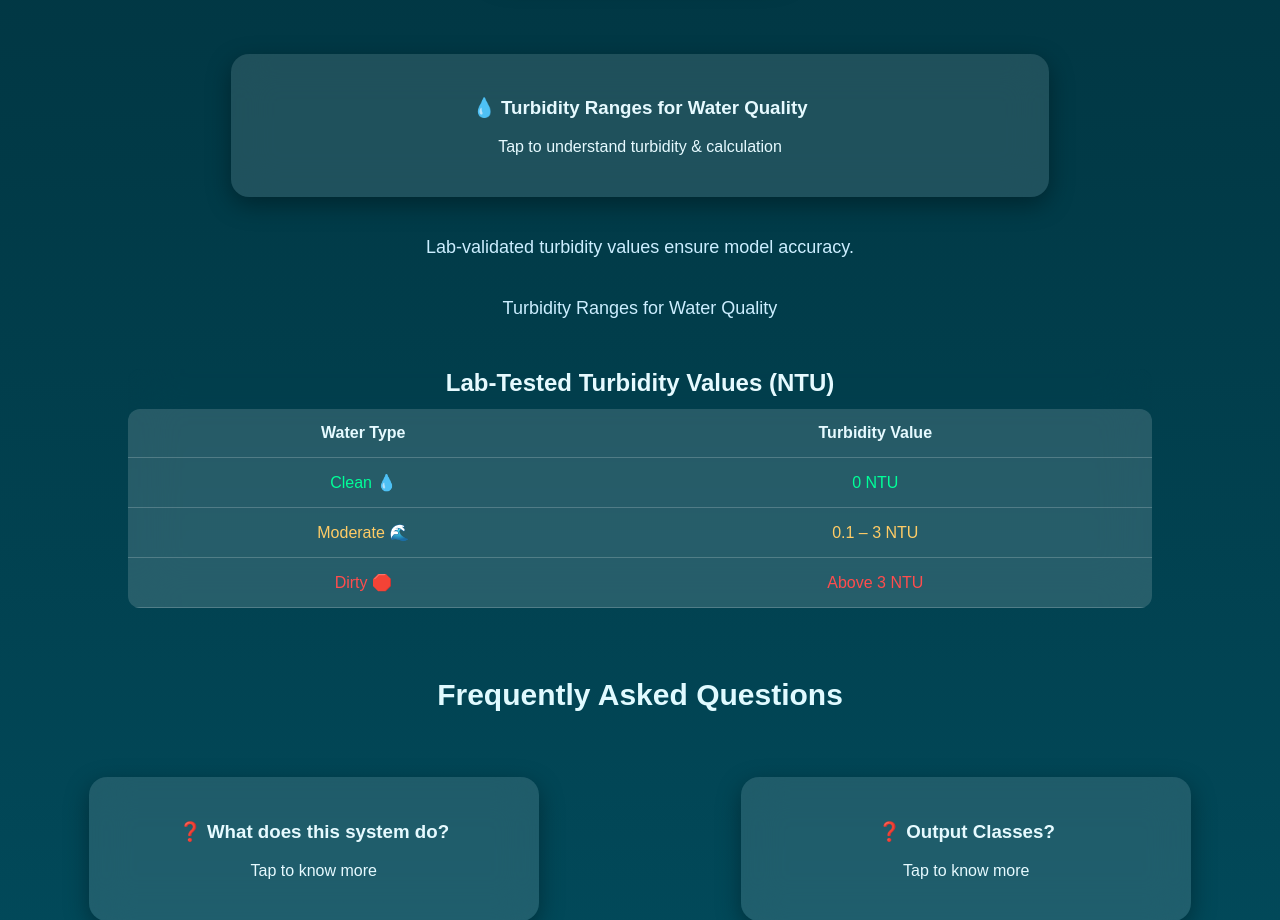
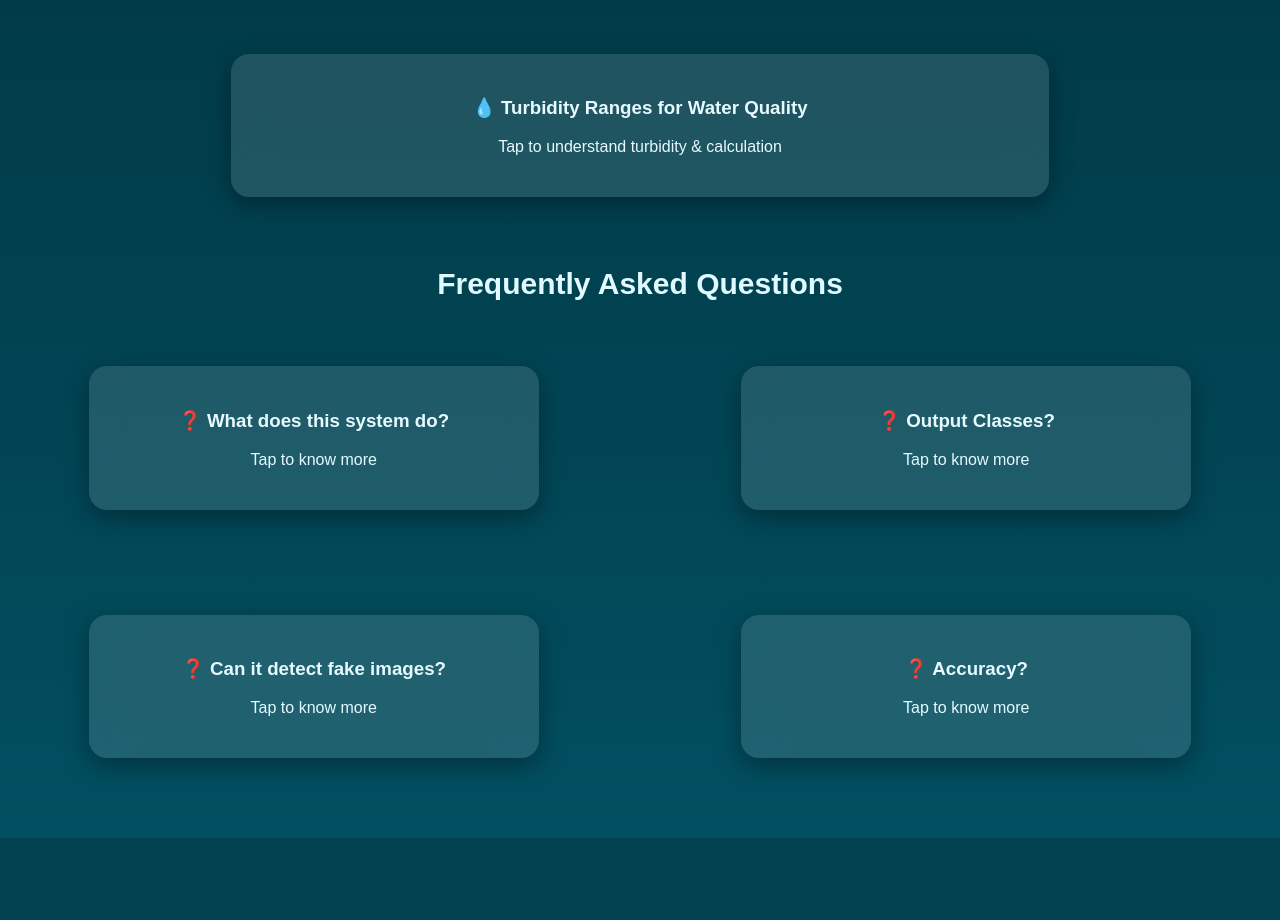
Before and after one commit to SRUSHTINRAO/Water-Quality-Assessment-Using-Mobile-Captured-Images-for-Real-Time-Monitoring, a Flask app: page / in a window 1280 px wide. Shown: the part 909-1829 px from the top of the page. After the commit the page ends 1747 px from the top, so only its background shows below. Run offline with Flask 3, Linux system fonts and the light colour scheme.

Commit message:
Updated turbidity display and removed table

```diff
--- a/app.py
+++ b/app.py
@@ -88,20 +88,32 @@ def predict():
     turbidity_lower = round(lower_sum, 2)
     turbidity_upper = round(upper_sum, 2)
 
+    # ----------------------------
+    # TURBIDITY RANGE CLASSIFICATION (ADDED)
+    # ----------------------------
     if pred_label == "Not_Water" or confidence < 0.60:
         turbidity_text = "N/A"
         turbidity_range = "N/A"
     else:
         turbidity_text = f"{turbidity_est} NTU"
-        turbidity_range = f"{turbidity_lower} – {turbidity_upper} NTU"
 
+        if turbidity_est < 1:
+            turbidity_range = "Clean (0 – 1 NTU)"
+        elif turbidity_est < 5:
+            turbidity_range = "Moderate (1 – 5 NTU)"
+        else:
+            turbidity_range = "Dirty (5+ NTU)"
+
+    # ----------------------------
+    # RETURN RESULT PAGE
+    # ----------------------------
     return render_template(
         "result.html",
         image_path=f"uploads/{filename}",
         label=pred_label,
         confidence=round(confidence * 100, 2),
         turbidity=turbidity_text,
-        turbidity_range=turbidity_range
+        turbidity_range=turbidity_range  # ADDED
     )
 
 if __name__ == "__main__":
--- a/templates/home.html
+++ b/templates/home.html
@@ -31,13 +31,6 @@
             width: 60%;
             margin: 40px auto;
             cursor: pointer;
-        }
-
-        /* Turbidity Note */
-        .validation-note {
-            text-align: center;
-            font-size: 18px;
-            margin-top: 40px;
         }
 
         /* Modal Styling */
@@ -106,7 +99,6 @@
         <p>Tap to know more</p>
     </div>
 
-    <!-- Existing Cards -->
     <div class="glass-card feature-card" onclick="openModal('modal1')">
         <h3>📷 Image Detection</h3>
         <p>Tap to know more</p>
@@ -129,37 +121,17 @@
 
 </div>
 
-<!-- TURBIDITY CARD -->
+<!-- TURBIDITY CARD (ONLY THIS KEPT) -->
 <div class="glass-card turbidity-card" onclick="openModal('modal5')">
     <h3>💧 Turbidity Ranges for Water Quality</h3>
     <p>Tap to understand turbidity & calculation</p>
 </div>
 
-<!-- TABLE LABELS -->
-<p class="validation-note">Lab-validated turbidity values ensure model accuracy.</p>
-<p class="validation-note">Turbidity Ranges for Water Quality</p>
-
-<!-- TURBIDITY TABLE -->
-<table>
-    <caption>Lab-Tested Turbidity Values (NTU)</caption>
-    <thead>
-    <tr>
-        <th>Water Type</th>
-        <th>Turbidity Value</th>
-    </tr>
-    </thead>
-    <tbody>
-    <tr class="Clean"><td>Clean 💧</td><td>0 NTU</td></tr>
-    <tr class="Moderate"><td>Moderate 🌊</td><td>0.1 – 3 NTU</td></tr>
-    <tr class="Dirty"><td>Dirty 🛑</td><td>Above 3 NTU</td></tr>
-    </tbody>
-</table>
-
+<!-- Removed table here (as per your request) -->
 
 <!-- FAQ TITLE -->
 <h2 class="section-title">Frequently Asked Questions</h2>
 
-<!-- FAQ CARDS -->
 <div class="faq-cards">
 
     <div class="glass-card" onclick="openModal('faq1')">
@@ -195,95 +167,55 @@
         <h2>📘 Project Description</h2>
         <p>
             This project is an AI-based water quality assessment system that uses
-            a Convolutional Neural Network (CNN) to classify images of water
-            into Clean, Moderate, Dirty, or Not Water.
-            It is designed to help automate water inspection with instant results.
+            a Convolutional Neural Network (CNN) to classify water images into
+            Clean, Moderate, Dirty, or Not Water.
         </p>
         <button class="close-btn" onclick="closeModal('project_desc')">Close</button>
     </div>
 </div>
 
-<!-- Existing Popups -->
-<div id="modal1" class="modal"><div class="modal-content"><h2>📷 Image Detection</h2><p>Uploaded images go through preprocessing to improve accuracy.</p><button class="close-btn" onclick="closeModal('modal1')">Close</button></div></div>
+<!-- Existing Modals -->
+<div id="modal1" class="modal"><div class="modal-content"><h2>📷 Image Detection</h2><p>Uploaded images go through preprocessing for accuracy.</p><button class="close-btn" onclick="closeModal('modal1')">Close</button></div></div>
 
- <!-- MODAL 2 — CNN Model With Classification Snippet -->
 <div id="modal2" class="modal">
     <div class="modal-content">
         <h2>🔬 CNN Model – How It Predicts</h2>
-
         <p style="text-align:left; font-size:15px; line-height:1.5;">
-            The CNN processes your uploaded image and calculates the probability
-            for each class: <b>Clean</b>, <b>Moderate</b>, <b>Dirty</b>, and <b>Not_Water</b>.
-            <br><br>
-            The model chooses the class with the highest probability.
-            If confidence is less than <b>60%</b>, it automatically outputs <b>Not_Water</b>.
+            The CNN outputs probabilities for Clean, Moderate, Dirty, and Not_Water.
+            The highest probability becomes the result.
         </p>
-
-        <div style="
-            background: rgba(0,0,0,0.4);
-            padding: 12px;
-            border-radius: 10px;
-            margin-top: 15px;
-            text-align:left;
-            font-size:14px;
-            font-family: monospace;
-            overflow-x: auto;
-        ">
-<pre style="white-space: pre-wrap; color:#e0faff;">
-
-# Image → Array
-img = image.load_img(filepath, target_size=(128,128))
-img_array = image.img_to_array(img) / 255.0
-img_array = np.expand_dims(img_array, axis=0)
-
-# CNN Prediction
-preds = model.predict(img_array)
-confidence = float(np.max(preds))
-pred_index = int(np.argmax(preds))
-
-pred_label = class_labels[str(pred_index)]
-
-# Rule: If confidence < 60% → Not_Water
-if confidence < 0.60:
-    pred_label = "Not_Water"
-
-</pre>
-        </div>
-
         <button class="close-btn" onclick="closeModal('modal2')">Close</button>
     </div>
 </div>
 
+<div id="modal3" class="modal"><div class="modal-content"><h2>🌊 User Interface</h2><p>Animated underwater UI.</p><button class="close-btn" onclick="closeModal('modal3')">Close</button></div></div>
 
-<div id="modal3" class="modal"><div class="modal-content"><h2>🌊 User Interface</h2><p>Designed with underwater-themed animation for smooth experience.</p><button class="close-btn" onclick="closeModal('modal3')">Close</button></div></div>
+<div id="modal4" class="modal"><div class="modal-content"><h2>⚡ Fast Results</h2><p>Model predicts instantly.</p><button class="close-btn" onclick="closeModal('modal4')">Close</button></div></div>
 
-<div id="modal4" class="modal"><div class="modal-content"><h2>⚡ Fast Results</h2><p>Model returns prediction instantly with confidence score.</p><button class="close-btn" onclick="closeModal('modal4')">Close</button></div></div>
-
+<!-- Turbidity Modal -->
 <div id="modal5" class="modal">
     <div class="modal-content">
         <h2>💧 Turbidity Explained</h2>
         <p>
-            Turbidity describes how clear or cloudy water is.<br><br>
-            • Clean Water → 0 NTU<br>
-            • Moderate Water → 0.1 – 3 NTU<br>
-            • Dirty Water → Above 3 NTU<br><br>
-            The CNN calculates turbidity using:<br><br>
-            <b>Weighted Formula:</b><br>
-            turbidity = (Pclean × 0) + (Pmoderate × 1.55) + (Pdirty × 5)
+            Turbidity measures water cloudiness.<br><br>
+            • Clean → 0 NTU<br>
+            • Moderate → 0.1–3 NTU<br>
+            • Dirty → Above 3 NTU<br><br>
+            CNN Estimation Formula:<br>
+            <b>turbidity = Pclean × 0 + Pmoderate × 1.55 + Pdirty × 5</b>
         </p>
         <button class="close-btn" onclick="closeModal('modal5')">Close</button>
     </div>
 </div>
-
 
 <!-- FAQ Modals -->
 <div id="faq1" class="modal"><div class="modal-content"><h2>What does the system do?</h2><p>It predicts water quality using AI.</p><button class="close-btn" onclick="closeModal('faq1')">Close</button></div></div>
 
 <div id="faq2" class="modal"><div class="modal-content"><h2>Output Classes</h2><p>Clean, Moderate, Dirty, Not Water.</p><button class="close-btn" onclick="closeModal('faq2')">Close</button></div></div>
 
-<div id="faq3" class="modal"><div class="modal-content"><h2>Fake Image Detection</h2><p>Non-water images are classified as Not_Water.</p><button class="close-btn" onclick="closeModal('faq3')">Close</button></div></div>
+<div id="faq3" class="modal"><div class="modal-content"><h2>Fake Image Detection</h2><p>Non-water → Not_Water.</p><button class="close-btn" onclick="closeModal('faq3')">Close</button></div></div>
 
-<div id="faq4" class="modal"><div class="modal-content"><h2>Accuracy</h2><p>Confidence score indicates prediction strength.</p><button class="close-btn" onclick="closeModal('faq4')">Close</button></div></div>
+<div id="faq4" class="modal"><div class="modal-content"><h2>Accuracy</h2><p>Confidence % shows model trust.</p><button class="close-btn" onclick="closeModal('faq4')">Close</button></div></div>
 
 </body>
 </html>
```
Also changed, not shown: templates/result.html (+10 -2 lines).
